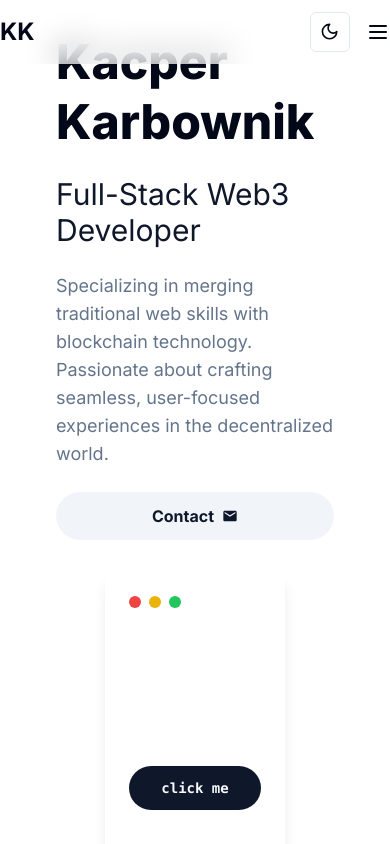
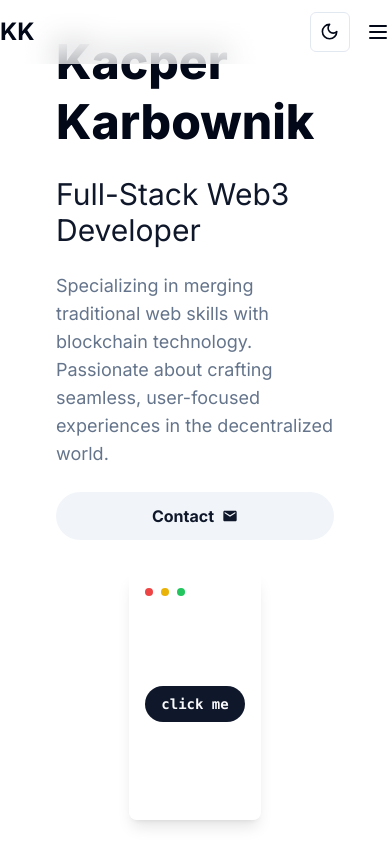
Before and after one commit to cleanerzkp/personal-webiste, a Next.js app: page / in a window 390 px wide. Shown: the top 844 px of the page. Built offline with nearby package versions, Linux system fonts and the light colour scheme.

Commit message:
tracking

```diff
--- a/app/page.tsx
+++ b/app/page.tsx
@@ -1,5 +1,7 @@
 'use client';
-import React from 'react';
+
+import React, { useEffect } from 'react';
+import { track } from '@vercel/analytics/react';
 import Hero from '@/components/hero';
 import ProjectCard from '@/components/projectcards';
 import ExperienceCard from '@/components/experiencecard';
@@ -13,11 +15,16 @@ const SectionTitle: React.FC<{ title: string; description: string }> = ({ title,
   </div>
 );
 
-const ProjectSection: React.FC = () => (
+const ProjectSection: React.FC = () => {
+  useEffect(() => {
+    track('Projects Section Viewed');
+  }, []);
+
+  return (
     <section id="projects" className="py-6 sm:py-8">
       <SectionTitle
         title="Projects"
-      description="Innovative solutions I’ve built during Web3 hackathons and beyond."
+        description="Innovative solutions I&apos;ve built during Web3 hackathons and beyond."
       />
       <div className="max-w-5xl mx-auto">
         <div className="grid grid-cols-1 md:grid-cols-2 gap-4 sm:gap-6">
@@ -32,8 +39,14 @@ const ProjectSection: React.FC = () => (
       </div>
     </section>
   );
+};
 
-const ExperienceSection: React.FC = () => (
+const ExperienceSection: React.FC = () => {
+  useEffect(() => {
+    track('Experience Section Viewed');
+  }, []);
+
+  return (
     <section id="experience" className="py-6 sm:py-8">
       <SectionTitle
         title="Experience"
@@ -55,8 +68,24 @@ const ExperienceSection: React.FC = () => (
       </div>
     </section>
   );
+};
 
 const Home: React.FC = () => {
+  useEffect(() => {
+    track('Home Page Viewed');
+
+    const handleScroll = () => {
+      const scrollPercentage = Math.round((window.scrollY / (document.documentElement.scrollHeight - window.innerHeight)) * 100);
+      if (scrollPercentage % 25 === 0) { // tracking every 25% scroll
+        track('Page Scrolled', { percentage: scrollPercentage });
+      }
+    };
+
+    window.addEventListener('scroll', handleScroll, { passive: true });
+
+    return () => window.removeEventListener('scroll', handleScroll);
+  }, []);
+
   return (
     <main className="min-h-screen bg-background text-foreground">
       <Hero />
--- a/components/InteractiveTerminal.tsx
+++ b/components/InteractiveTerminal.tsx
@@ -2,6 +2,7 @@
 
 import React, { useState, useEffect, useRef } from 'react';
 import { motion } from 'framer-motion';
+import { track } from '@vercel/analytics/react';
 
 const InteractiveTerminal: React.FC = () => {
   const [isTyping, setIsTyping] = useState(false);
@@ -13,8 +14,8 @@ const InteractiveTerminal: React.FC = () => {
   passions: ["dApps 🏗️", "Blockchain 🔗"],
   hobbies: ["Coding 💻", "Working-out 🏋️‍♂️", "Coffee ☕"],
   achievement: "ETH Global Brussels Finalist 🏆",
-  learning: ["ZK proofs 🔐, ML 🤖"],
-  building: ["DEX dark pool, AI smart contract generator"]
+  learning: ["ZK proofs 🔐", "ML 🤖"],
+  building: ["DEX dark pool", "AI smart contract generator"]
 };
 console.log("Hi 👋 I'm Kacper");`;
 
@@ -38,11 +39,12 @@ console.log("Hi 👋 I'm Kacper");`;
 
   const handleDiscover = () => {
     setIsTyping(true);
+    track('Terminal Button Clicked', { buttonText: 'click me' });
   };
 
   const syntaxHighlight = (code: string): JSX.Element[] => {
     return code.split('\n').map((line, index) => (
-    <div key={index} className="flex">
+      <div key={index} className="flex flex-wrap">
         {line.split(/(".*?"|\/\/.*|\b(?:const|let|var|function|return|type|interface|skills|passions|hobbies|achievement|learning|building)\b|[{}(),[\]:.])/).filter(part => part).map((part, i) => {
           if (/^".*"$/.test(part)) return <span key={i} className="text-green-500 dark:text-green-300">{part}</span>;
           if (/^\/\/.*$/.test(part)) return <span key={i} className="text-gray-500 dark:text-gray-400">{part}</span>;
@@ -59,32 +61,31 @@ const syntaxHighlight = (code: string): JSX.Element[] => {
 
   return (
     <motion.div
-      initial={{ opacity: 0, y: 20, height: "400px" }}
-      animate={{
-        opacity: 1,
-        y: 0,
-        height: isTyping ? "300px" : "400px"
-      }}
+      initial={{ opacity: 0, y: 20 }}
+      animate={{ opacity: 1, y: 0 }}
       transition={{ duration: 0.8 }}
-      className="w-full max-w-2xl p-6 rounded-lg shadow-lg font-mono text-sm bg-white/30 dark:bg-gray-800/30 backdrop-blur-md text-gray-900 dark:text-gray-100 overflow-hidden"
+      className="w-full max-w-full sm:max-w-2xl p-4 sm:p-6 rounded-lg shadow-lg font-mono text-xs sm:text-sm bg-white/30 dark:bg-gray-800/30 backdrop-blur-md text-gray-900 dark:text-gray-100 overflow-hidden"
     >
-      <div className="flex space-x-2 mb-4">
-        <div className="w-3 h-3 rounded-full bg-red-500"></div>
-        <div className="w-3 h-3 rounded-full bg-yellow-500"></div>
-        <div className="w-3 h-3 rounded-full bg-green-500"></div>
+      <div className="flex space-x-2 mb-2 sm:mb-4">
+        <div className="w-2 h-2 sm:w-3 sm:h-3 rounded-full bg-red-500"></div>
+        <div className="w-2 h-2 sm:w-3 sm:h-3 rounded-full bg-yellow-500"></div>
+        <div className="w-2 h-2 sm:w-3 sm:h-3 rounded-full bg-green-500"></div>
       </div>
-      <div ref={terminalRef} className="h-[calc(100%-1.5rem)] flex flex-col overflow-hidden">
+      <div
+        ref={terminalRef}
+        className="h-[200px] sm:h-[300px] flex flex-col overflow-hidden"
+      >
         {!isTyping ? (
           <div className="flex items-center justify-center flex-grow">
             <button
               onClick={handleDiscover}
-  className="font-bold py-3 px-8 rounded-full text-center transition duration-300 bg-primary text-primary-foreground hover:bg-primary/90"
+              className="font-bold py-2 px-4 sm:py-3 sm:px-8 rounded-full text-center transition duration-300 bg-primary text-primary-foreground hover:bg-primary/90 text-sm sm:text-base"
             >
               click me
             </button>
           </div>
         ) : (
-          <pre className="whitespace-pre-wrap flex-grow overflow-auto text-sm leading-relaxed">
+          <pre className="whitespace-pre-wrap flex-grow overflow-auto text-xs sm:text-sm leading-relaxed">
             {syntaxHighlight(text)}
             <span className="animate-pulse">▋</span>
           </pre>
--- a/components/hero.tsx
+++ b/components/hero.tsx
@@ -1,10 +1,16 @@
 'use client';
+
 import React from 'react';
 import { motion } from 'framer-motion';
+import { track } from '@vercel/analytics/react';
 import InteractiveTerminal from './InteractiveTerminal';
 import { MdEmail } from 'react-icons/md';
 
 const Hero: React.FC = () => {
+  const handleContactClick = () => {
+    track('Contact Button Clicked', { location: 'Hero' });
+  };
+
   return (
     <section className="min-h-screen flex flex-col items-center justify-center px-6 py-8 bg-background text-foreground">
       <div className="container mx-auto flex flex-col lg:flex-row items-center justify-between gap-8 lg:gap-16">
@@ -24,16 +30,11 @@ const Hero: React.FC = () => {
             Specializing in merging traditional web skills with blockchain technology. Passionate about crafting seamless, user-focused experiences in the decentralized world.
           </p>
           <div className="flex flex-col sm:flex-row gap-6">
-            {/* <a
-              href="#projects"
-              className="bg-primary text-primary-foreground hover:bg-primary/90 font-bold py-3 px-8 rounded-full text-center transition duration-300"
-            >
-              View Projects
-            </a> */}
             <a
               href="mailto:kacperkarbownik98@gmail.com"
               rel="noopener noreferrer"
               className="font-bold py-3 px-8 rounded-full text-center transition duration-300 bg-secondary text-secondary-foreground hover:bg-secondary/90 flex items-center justify-center"
+              onClick={handleContactClick}
             >
               Contact <MdEmail className="ml-2" />
             </a>
```
Lines whose indentation alone changed are shown as unchanged.
